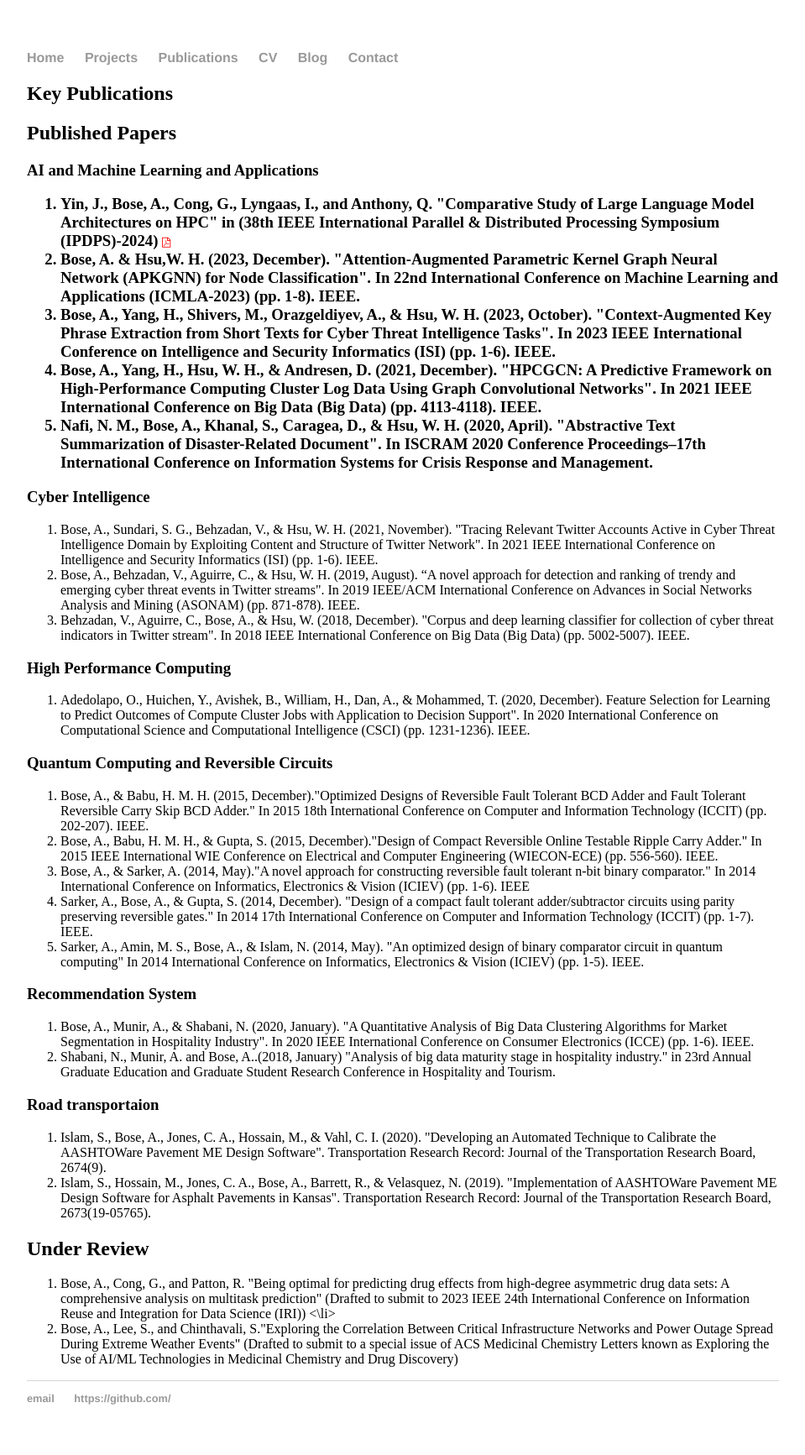
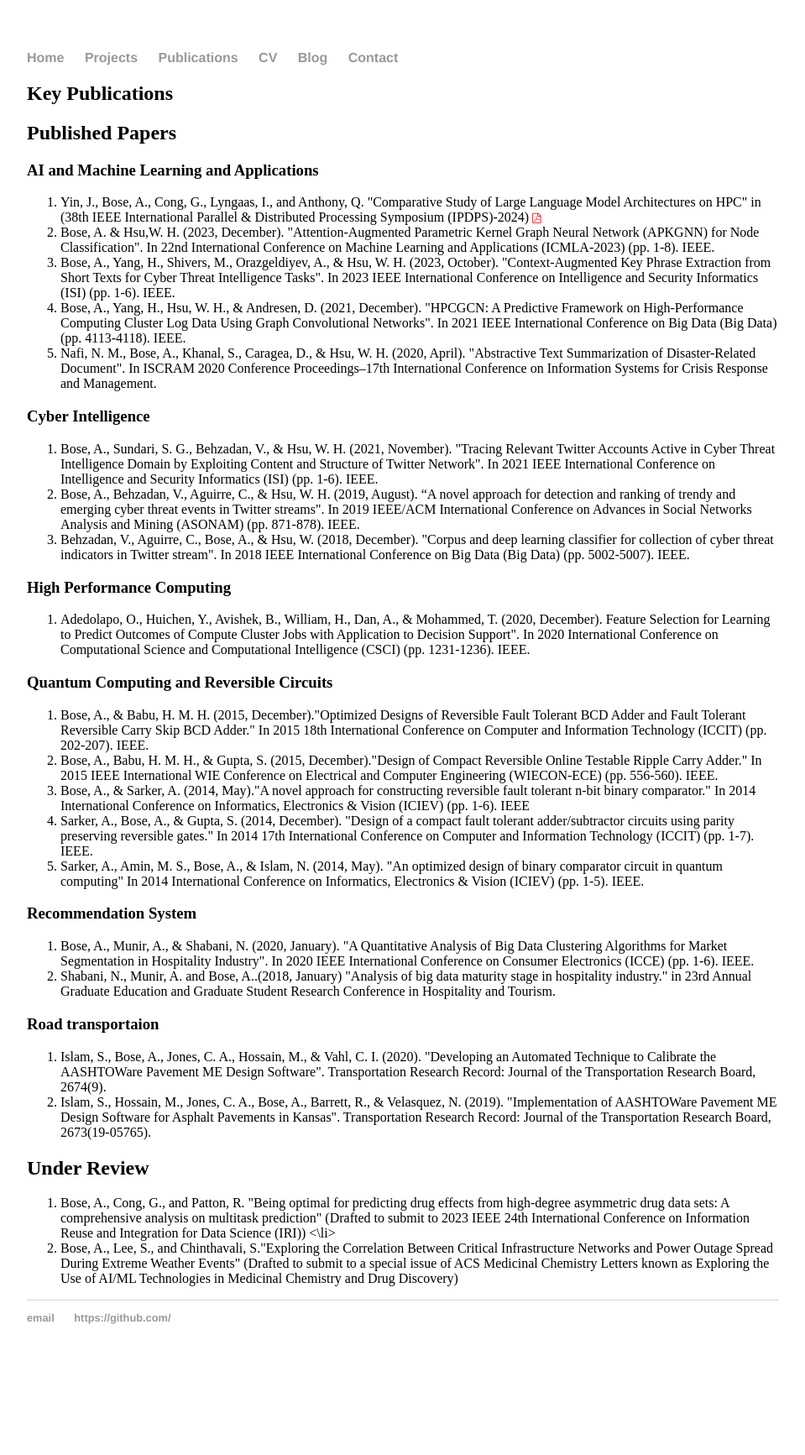
Before and after one commit to abose17/abose17.github.io, a Jekyll site: the page built from publications/index.html, in a window 1280 px wide. Shown: the whole page at 84% size, without its empty margins (160-1119 px from the left). Built offline with Jekyll 4.4.1, drawn with Linux system fonts in a browser that asks for light colours; after the commit the page ends 1637 px from its top, so only the background shows below that.

```diff
--- a/publications/index.html
+++ b/publications/index.html
@@ -10,7 +10,7 @@ title: Personal Website of Avishek Bose
 
 <h2>Published Papers</h2>
 
-<h3> AI and Machine Learning and Applications <h3>
+<h3> AI and Machine Learning and Applications </h3>
 	<ol>
 	<li> Yin, J., Bose, A., Cong, G., Lyngaas, I., and Anthony, Q. "Comparative Study of Large Language Model Architectures on HPC" in (38th IEEE International Parallel & Distributed Processing Symposium (IPDPS)-2024) <a href="/publications/matGPT.pdf"> <i class="fa fa-file-pdf-o" style="font-size:12px;color:red"></i> </a> </li>
 	<li>Bose, A. & Hsu,W. H. (2023, December). "Attention-Augmented Parametric Kernel Graph Neural Network (APKGNN) for Node Classification". In 22nd International Conference on Machine Learning and Applications (ICMLA-2023) (pp. 1-8). IEEE. </li>
```
Lines whose indentation alone changed are shown as unchanged.
